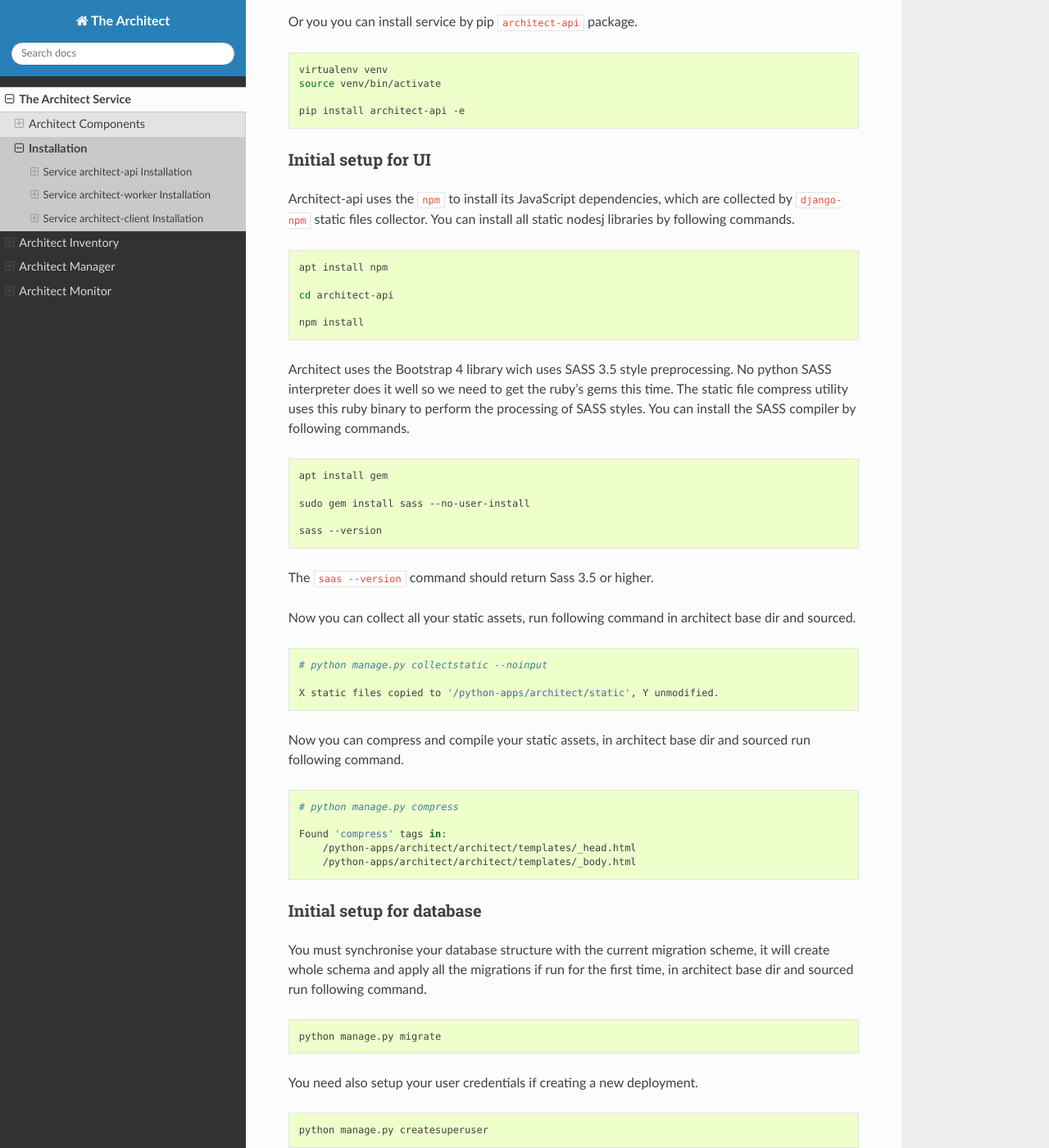
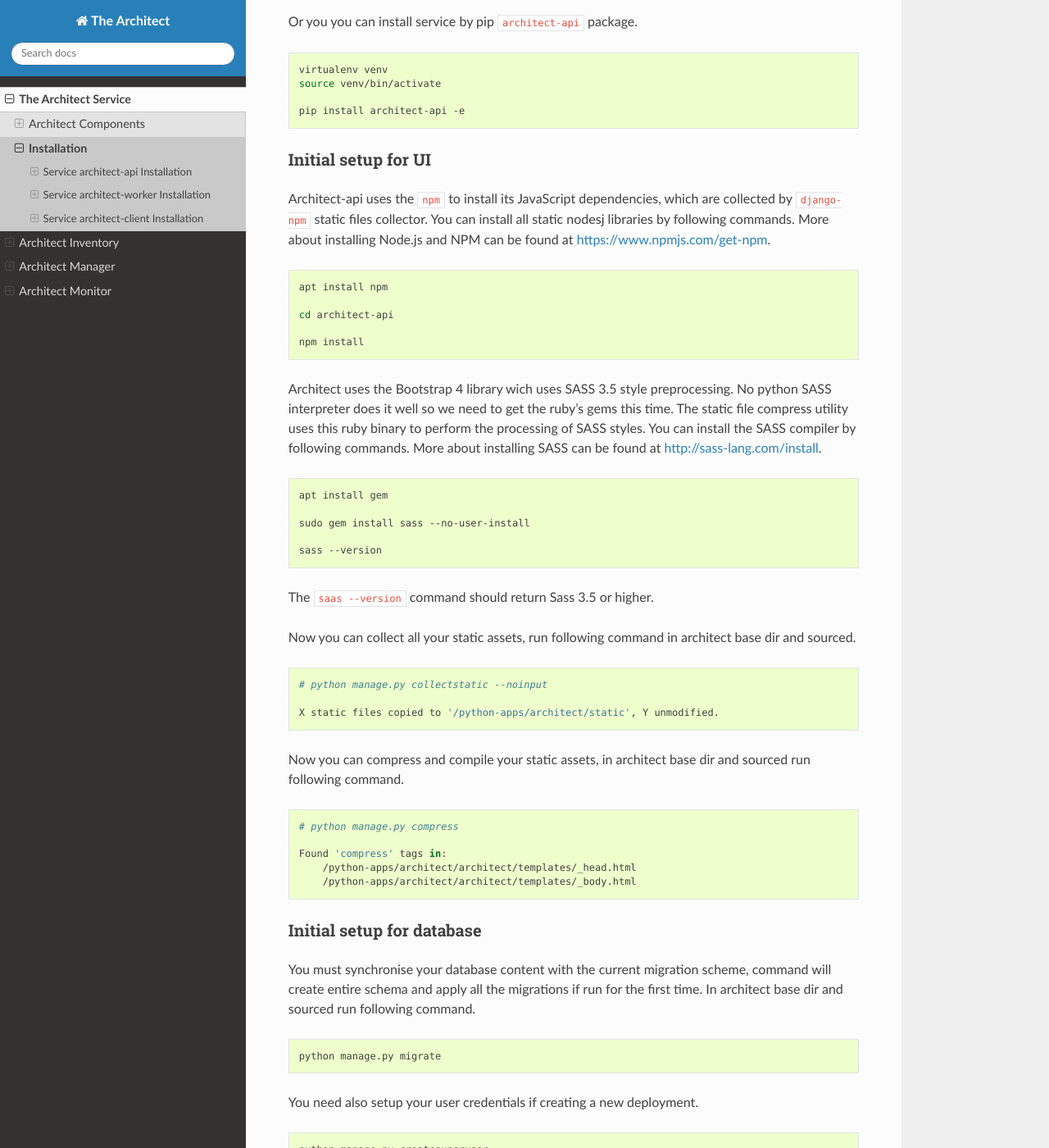
Before and after one commit to cznewt/architect-api, a Sphinx documentation site: the page built from doc/source/text/app-install.rst, in a window 1280 px wide and 1400 px high, scrolled down 668 px. Shown: the whole window at 82% size. Built offline with Sphinx 7.4.7 and the Read the Docs theme 2.0.0, drawn with Linux system fonts in a browser that asks for light colours; formulas are drawn with MathJax 3; some of the changed text lies outside the part shown.

Commit message:
Fixed documentation typos

```diff
--- a/doc/source/text/app-install.rst
+++ b/doc/source/text/app-install.rst
@@ -49,7 +49,8 @@
 
 Architect-api uses the ``npm`` to install its JavaScript dependencies, which
 are collected by ``django-npm`` static files collector. You can install all
-static nodesj libraries by following commands.
+static nodesj libraries by following commands. More about installing Node.js
+and NPM can be found at https://www.npmjs.com/get-npm.
 
 .. code-block:: bash
 
@@ -63,7 +64,8 @@
 No python SASS interpreter does it well so we need to get the ruby's gems this
 time. The static file compress utility uses this ruby binary to perform the
 processing of SASS styles. You can install the SASS compiler by following
-commands.
+commands. More about installing SASS can be found at
+http://sass-lang.com/install.
 
 .. code-block:: bash
 
@@ -101,9 +103,9 @@
 Initial setup for database
 --------------------------
 
-You must synchronise your database structure with the current migration
-scheme, it will create whole schema and apply all the migrations if run for
-the first time, in architect base dir and sourced run following command.
+You must synchronise your database content with the current migration scheme,
+command will create entire schema and apply all the migrations if run for the
+first time. In architect base dir and sourced run following command.
 
 .. code-block:: bash
 
@@ -150,10 +152,10 @@
 You can setup basic configuration of database and cache also you can provide
 defaults for your initial inventories, managers and monitors.
 
-You can override the location of the configuration file by setting th
+You can override the default location of the configuration file by setting the
 ``ARCHITECT_CONFIG_FILE`` environmental variable to your custom location.
 
-The configuration file now supports following structure:
+The configuration file currently supports following options:
 
 .. code-block:: yaml
 
@@ -200,9 +203,9 @@
     ...
 
 You can run the configuration multiple times and update existing resources.
-The actual resources used are stored in the database and can be changed in the
-application admininstration available at http://127.0.0.1:8181/admin/ after
-you start the development server.
+The actual resources used are stored in the database and can be changed at the
+architect's admin app available at http://127.0.0.1:8181/admin/ after you
+start the development server.
 
 Look at the the documentation pages for individual inventory, manager or
 monitor configuration options and installation problems.
@@ -357,8 +360,8 @@
 .. code-block:: bash
 
     [master]
-      node_terminus = exec
-      external_nodes = /usr/local/bin/architect-puppet-classifier
+    node_terminus = exec
+    external_nodes = /usr/local/bin/architect-puppet-classifier
 
 
 Chef Integration
```
Also changed, not shown: other parts of doc/source/text/app-install.rst (+2 -1 lines).
